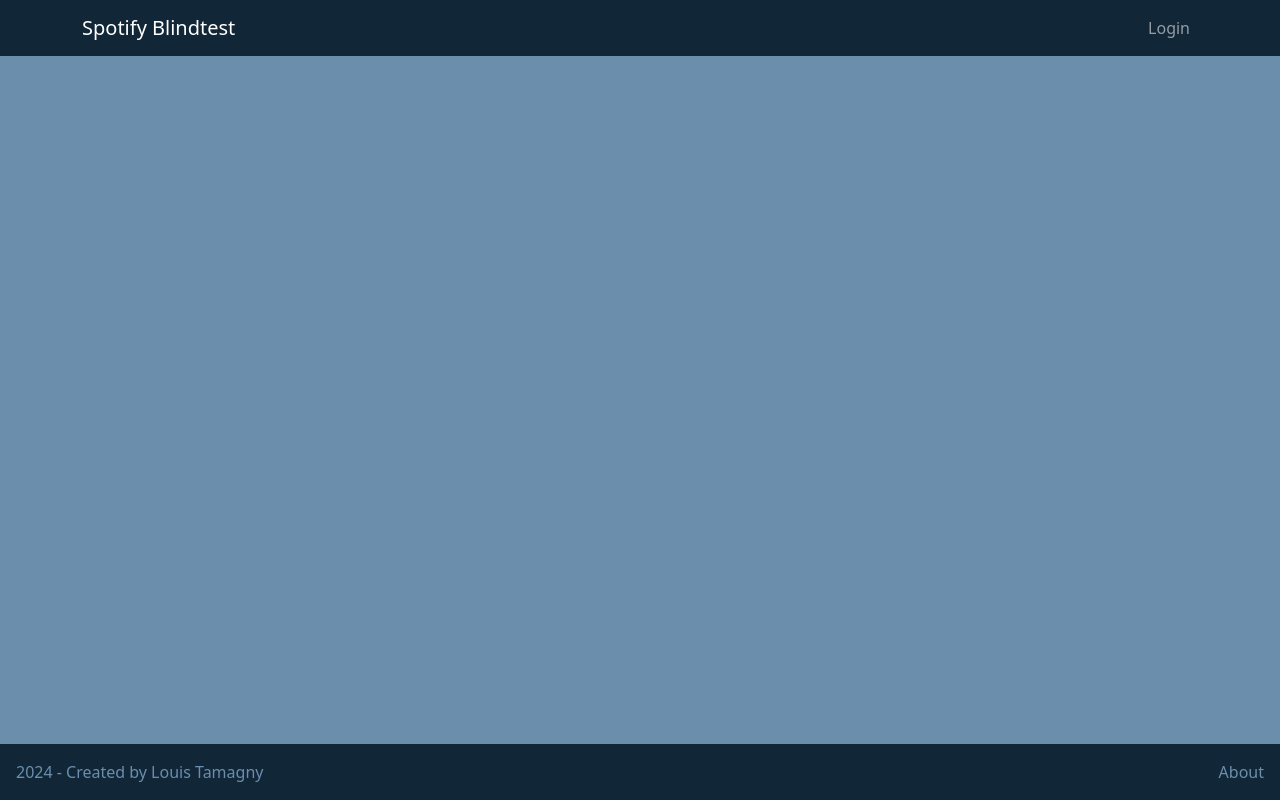
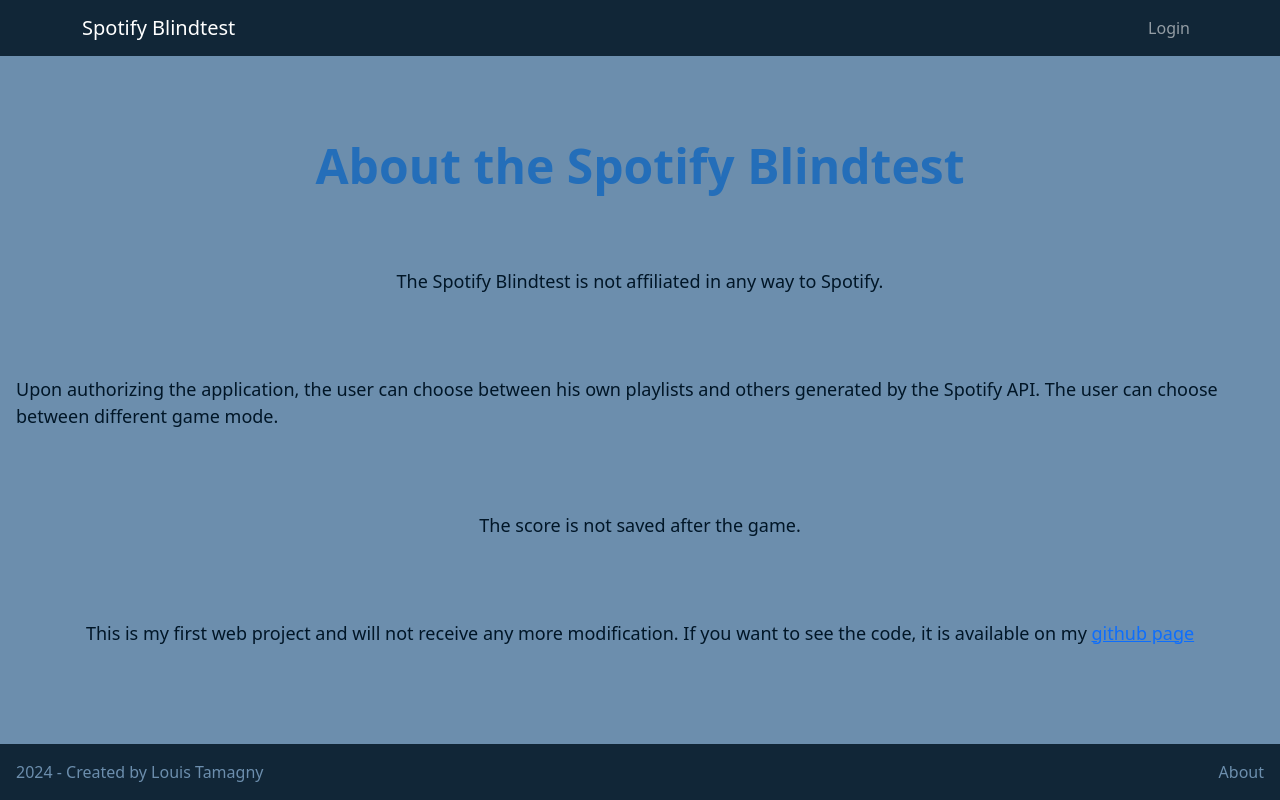
Before and after one commit to louis-tamagny/spotify-blindtest, a React (Vite) app in the folder frontend/: page /about in a window 1280 px wide. Built offline with nearby package versions, Linux system fonts and the light colour scheme.

Commit message:
Add about page

```diff
--- a/frontend/src/App.jsx
+++ b/frontend/src/App.jsx
@@ -5,13 +5,17 @@
   BrowserRouter as Router,
   Routes,
   Route,
+  useNavigate,
 } from 'react-router-dom'
 import CallbackPopup from './component/CallbackPopup'
 import { Container } from 'react-bootstrap'
 import PlaylistList from './component/PlaylistList'
 import Notification from './component/Notification'
+import LandingView from './component/LandingView'
+import AboutView from './component/AboutView'
 
 function App() {
+  const navigate = useNavigate()
   return (
     <Container
       className='main-container'
@@ -23,6 +27,14 @@
       </div>
       <div className='content'>
         <Routes>
+          <Route
+            path='/'
+            element={<LandingView />}
+          />
+          <Route
+            path='/about'
+            element={<AboutView />}
+          />
           <Route
             path='/callback'
             element={<CallbackPopup />}
@@ -39,7 +51,11 @@
       </div>
       <div className='footer'>
         <div className='left'>2024 - Created by Louis Tamagny</div>
-        <div className='right'>About</div>
+        <div
+          className='right'
+          onClick={() => navigate('/about')}>
+          About
+        </div>
       </div>
     </Container>
   )
--- /dev/null
+++ b/frontend/src/component/AboutView.jsx
@@ -0,0 +1,25 @@
+const AboutView = () => {
+  return (
+    <div className='landing'>
+      <h1>About the Spotify Blindtest</h1>
+      <p>The Spotify Blindtest is not affiliated in any way to Spotify.</p>
+      <p>
+        Upon authorizing the application, the user can choose between his own
+        playlists and others generated by the Spotify API. The user can choose
+        between different game mode.
+      </p>
+      <p>The score is not saved after the game.</p>
+      <p>
+        This is my first web project and will not receive any more modification.
+        If you want to see the code, it is available on my{' '}
+        <a
+          href='https://github.com/louis-tamagny/spotify-blindtest'
+          target='__blank'>
+          github page
+        </a>
+      </p>
+    </div>
+  )
+}
+
+export default AboutView
--- a/frontend/src/component/GameAnswers.jsx
+++ b/frontend/src/component/GameAnswers.jsx
@@ -17,7 +17,9 @@
   }
 
   return (
-    <Row style={{ padding: '1em', gap: '10px' }}>
+    <Row
+      className='answers'
+      style={{ padding: '1em', gap: '10px' }}>
       {list.map((item) => (
         <Col key={item.id}>
           <Button
--- /dev/null
+++ b/frontend/src/component/GameScore.jsx
@@ -0,0 +1,33 @@
+import { useSelector } from 'react-redux'
+import {
+  selectParameters,
+  selectScore,
+  selectTrackCounter,
+} from '../reducers/gameReducer'
+import { Col, Row } from 'react-bootstrap'
+
+const GameScore = () => {
+  const parameters = useSelector(selectParameters)
+  const score = useSelector(selectScore)
+  const counter = useSelector(selectTrackCounter)
+  const multiplier =
+    (parameters.artist ? 1 : 0) +
+    (parameters.track ? 1 : 0) +
+    (parameters.year ? 1 : 0)
+
+  return (
+    <Row className='scoreRow justify-content-xs-evenly'>
+      <Col className='col-xs-auto justify-content-xs-center'>
+        {score} bonnes réponses sur {counter * multiplier}
+      </Col>
+      <Col className='col-xs-auto justify-content-xs-center'>
+        Taux de réussite: {(score / (counter * multiplier)) * 100}%
+      </Col>
+      <Col className='col-xs-auto justify-content-xs-center'>
+        {parameters.turns - counter} tours restants
+      </Col>
+    </Row>
+  )
+}
+
+export default GameScore
--- a/frontend/src/component/GameView.jsx
+++ b/frontend/src/component/GameView.jsx
@@ -1,3 +1,4 @@
+/* eslint-disable react-hooks/exhaustive-deps */
 import { useEffect } from 'react'
 import Container from 'react-bootstrap/Container'
 import { Row, Col } from 'react-bootstrap'
@@ -7,7 +8,6 @@
   clear,
   selectArtists,
   selectCurrentTrack,
-  selectScore,
   selectTrackCounter,
   selectTracks,
   goToNextTrack,
@@ -24,13 +24,13 @@
   setReleaseDates,
 } from '../utils/game'
 import spotifyService from '../services/spotify'
+import GameScore from './GameScore'
 
 const GameView = () => {
   const artists = useSelector(selectArtists)
   const years = useSelector(selectYears)
   const currentTrack = useSelector(selectCurrentTrack)
   const tracks = useSelector(selectTracks)
-  const score = useSelector(selectScore)
   const counter = useSelector(selectTrackCounter)
   const parameters = useSelector(selectParameters)
   const displayState = useSelector(selectDisplayState)
@@ -77,13 +77,6 @@
 
   return (
     <Container id='game-screen'>
-      {parameters.turns && (
-        <Row className='justify-content-md-left'>
-          <div>
-            <button onClick={endGame}>End Game</button>
-          </div>
-        </Row>
-      )}
       <Row>
         <GameForm startGame={startGame} />
       </Row>
@@ -119,30 +112,28 @@
           )}
         />
       )}
-      {displayState === 4 && (
-        <Row className='justify-content-md-center'>
-          <Col className='col-md-auto'>
+
+      <Row className='justify-content-xs-evenly'>
+        {displayState === 4 && (
+          <Col
+            className='col-xs-auto justify-content-xs-center'
+            style={{ textAlign: 'center' }}>
             <button
               id='game-next-button'
               onClick={handleNextTrack}>
-              {counter === parameters.turns ? 'END' : 'NEXT'}
+              {counter === parameters.turns ? 'End' : 'Next'}
             </button>
           </Col>
-        </Row>
-      )}
-
-      {parameters.infinite ? (
-        <Col></Col>
-      ) : (
-        <Row>
-          <Col style={{ textAlign: 'center' }}>
-            {score} points sur {parameters.scoreMax}
+        )}
+        {parameters.turns && (
+          <Col
+            className='col-xs-auto justify-content-xs-center'
+            style={{ textAlign: 'center' }}>
+            <button onClick={endGame}>Exit Game</button>
           </Col>
-          <Col style={{ textAlign: 'center' }}>
-            {counter} tour sur {parameters.turns}
-          </Col>
-        </Row>
-      )}
+        )}
+      </Row>
+      {parameters.turns && parameters.score && <GameScore />}
     </Container>
   )
 }
--- /dev/null
+++ b/frontend/src/component/LandingView.jsx
@@ -0,0 +1,10 @@
+const LandingView = () => {
+  return (
+    <div className='landing'>
+      <h1>Welcome to the Spotify Blindtest</h1>
+      <p>Test your music knowledge in these fun and challenging quizzes</p>
+    </div>
+  )
+}
+
+export default LandingView
--- a/frontend/src/component/PlaylistList.jsx
+++ b/frontend/src/component/PlaylistList.jsx
@@ -17,7 +17,15 @@
       await spotifyService.pause()
     } catch (error) {
       console.log(error)
+      if (error.response.status === 404) {
+        dispatch(
+          newNotification(
+            'The Spotify application is not running. Please start a listening session'
+          )
+        )
+      } else {
         dispatch(newNotification(error.message))
+      }
     }
 
     navigate('/game')
@@ -48,22 +56,33 @@
   const dispatch = useDispatch()
 
   const getUserPlaylists = async () => {
+    try {
       const newPlaylists = await spotifyService.getUserPlaylists()
       setPlaylists(newPlaylists)
+    } catch (error) {
+      dispatch(newNotification(error.message + '. Please try again !'))
+    }
   }
 
   const getFeaturedPlaylists = async () => {
+    try {
       const newPlaylists = await spotifyService.getFeaturedPlaylists()
       setPlaylists(newPlaylists)
+    } catch (error) {
+      dispatch(newNotification(error.message + '. Please try again !'))
+    }
   }
 
   const getCategoryPlaylists = async (category) => {
+    try {
       const newPlaylists = await spotifyService.getPlaylistsByCategory(category)
       setPlaylists(newPlaylists)
+    } catch (error) {
+      dispatch(newNotification(error.message + '. Please try again !'))
+    }
   }
 
   useEffect(() => {
-    try {
     switch (playlistParam) {
       case 'user':
         getUserPlaylists()
@@ -74,9 +93,6 @@
       default:
         getCategoryPlaylists(playlistParam)
         break
-      }
-    } catch (error) {
-      dispatch(newNotification(error))
     }
   }, [playlistParam, dispatch])
 
--- a/frontend/src/component/SelectionMenu.jsx
+++ b/frontend/src/component/SelectionMenu.jsx
@@ -4,9 +4,11 @@
 import Nav from 'react-bootstrap/Nav'
 import { NavDropdown, Navbar } from 'react-bootstrap'
 import { handleLogin, handleLogout } from '../services/login'
+import { useNavigate } from 'react-router-dom'
 
 const SelectionMenu = () => {
   const [isLoggedIn, setIsLoggedIn] = useState(false)
+  const navigate = useNavigate()
 
   useEffect(() => {
     if (window.localStorage.getItem('loggedInUser')) {
@@ -22,7 +24,11 @@
         data-bs-theme='dark'
         className='main-navbar'>
         <Container>
-          <NavBar.Brand>Spotify Blindtest</NavBar.Brand>
+          <NavBar.Brand
+            className='brand'
+            onClick={() => navigate('/')}>
+            Spotify Blindtest
+          </NavBar.Brand>
           <Navbar.Toggle aria-controls='basic-navbar-nav' />
           <NavBar.Collapse
             id='basic-navbar-nav'
--- a/frontend/src/main.css
+++ b/frontend/src/main.css
@@ -1,6 +1,7 @@
 * {
   box-sizing: border-box;
 }
+
 .playlistCard {
   max-width: 250px;
   margin: 0.3em;
@@ -77,12 +78,11 @@
 }
 
 #game-screen {
-  padding: 0em 5em;
+  padding: 0em 0em;
   display: flex;
   flex-direction: column;
   justify-content: space-evenly;
   gap: 1em;
-  outline: auto;
 }
 
 #game-form {
@@ -159,6 +159,7 @@
 
 .footer .right {
   transition: 0.2s ease;
+  cursor: pointer;
 }
 .footer .right:hover {
   color: #246eb9;
@@ -173,3 +174,40 @@
   display: flex;
   justify-content: center;
 }
+
+.landing {
+  display: flex;
+  flex-direction: column;
+  justify-content: space-evenly;
+  align-items: center;
+  padding: 1em;
+}
+
+.landing h1 {
+  font-size: 48px;
+  font-weight: bolder;
+  color: #246eb9;
+}
+
+.landing p {
+  font-size: large;
+  font-weight: lighter;
+  color: #011627;
+}
+
+.answers {
+  background-color: #112637;
+  border: 2px solid #011627;
+  box-shadow: 0 0 5px #000000;
+}
+
+.scoreRow {
+  color: #011627;
+  font-weight: bold;
+  font-size: larger;
+  text-align: center;
+}
+
+.brand {
+  cursor: pointer;
+}
--- a/frontend/src/utils/game.js
+++ b/frontend/src/utils/game.js
@@ -68,7 +68,7 @@
   dispatch(
     updateYears(
       dateArray.map((d, index) => {
-        return { value: d, id: index }
+        return { value: d, id: index + 1 }
       })
     )
   )
```
Also changed, not shown: 1 other file (tests, documents, lock files or other folders). Lines whose indentation alone changed are shown as unchanged.
